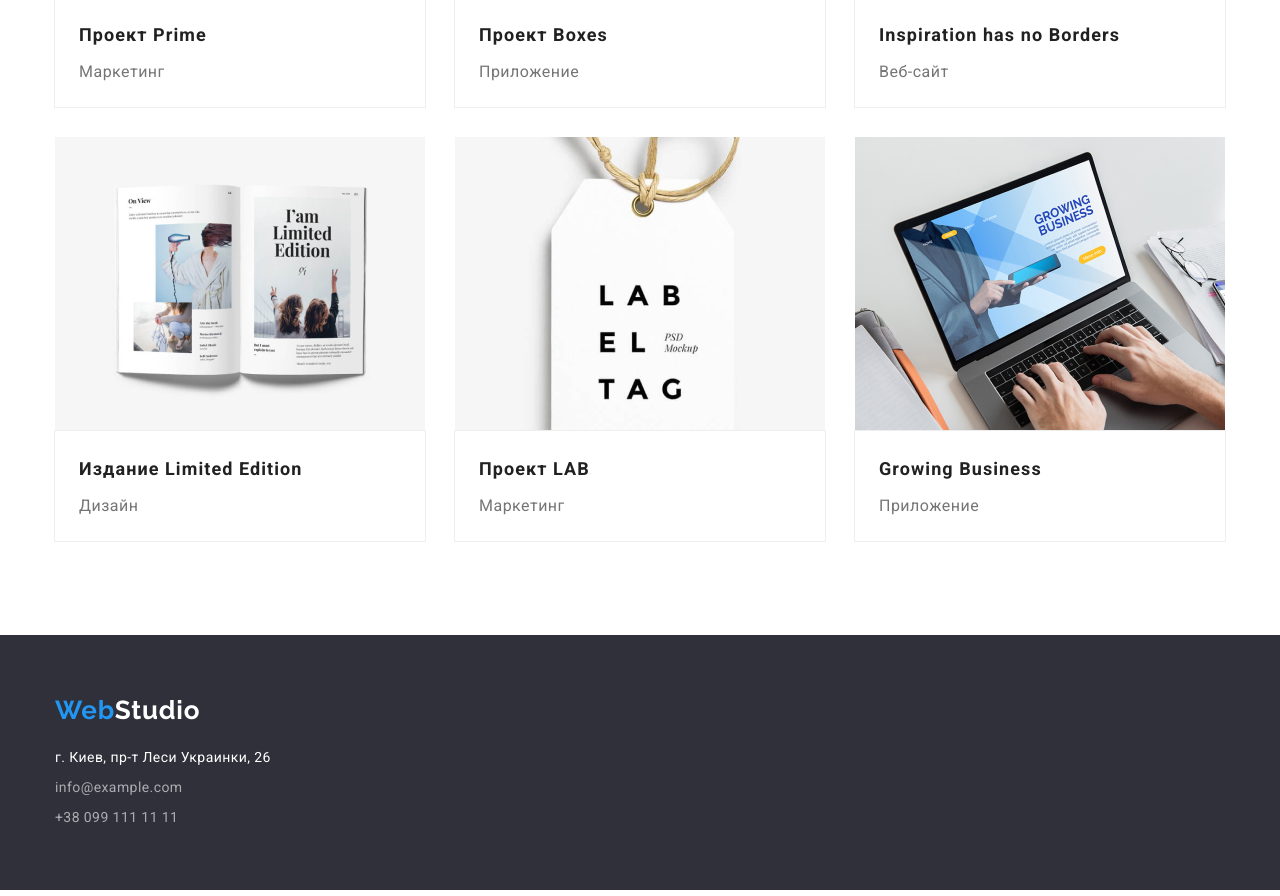
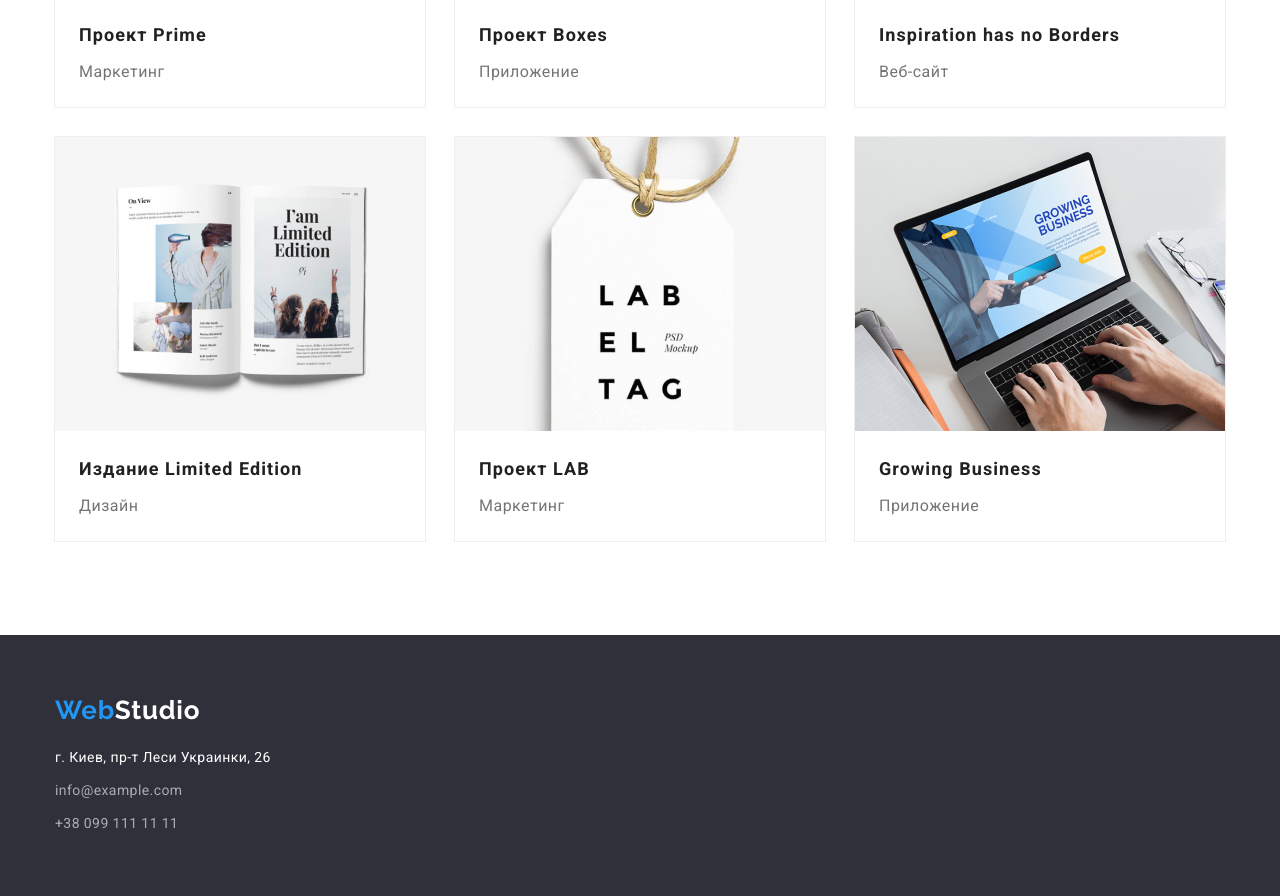
Before and after one commit to IhorPshenychnyi/goit-markup-hw-03, a plain HTML site: page portfolio.html in a window 1280 px wide. Shown: the part 994-1890 px from the top of the page. Drawn offline with nearby package versions, Linux system fonts and the light colour scheme.

Commit message:
Добавлены правки

```diff
--- a/css/styles.css
+++ b/css/styles.css
@@ -31,6 +31,10 @@ ol {
 }
 
 img {
+  display: block;
+}
+
+a {
   display: block;
 }
 
@@ -304,8 +308,12 @@ img {
   color: var(--white-opacity-color);
 }
 
-.contact-info-list-item {
-  margin-top: 6px;
+.contact-info-list {
+  margin-top: 9px;
+}
+
+.contact-info-list-item:not(:last-child) {
+  margin-bottom: 9px;
 }
 
 /* ========== Портфолио ==========*/
@@ -361,8 +369,11 @@ img {
 
 .portfolio-list-content {
   padding: 20px 24px;
+  background-color: var(--white-color);
+}
+
+.portfolio-list-link {
   outline: 1px solid #eeeeee;
-  background-color: var(--white-color);
 }
 
 .portfolio-list-title {
```
